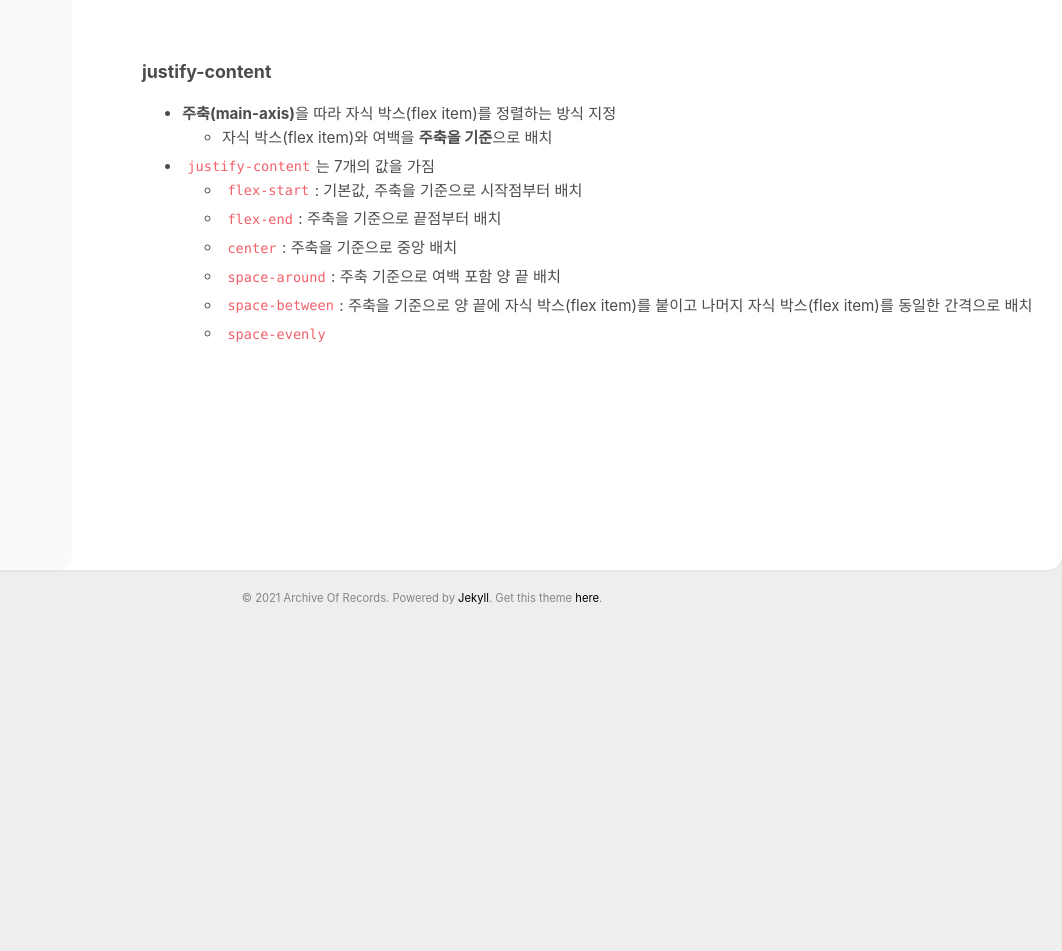
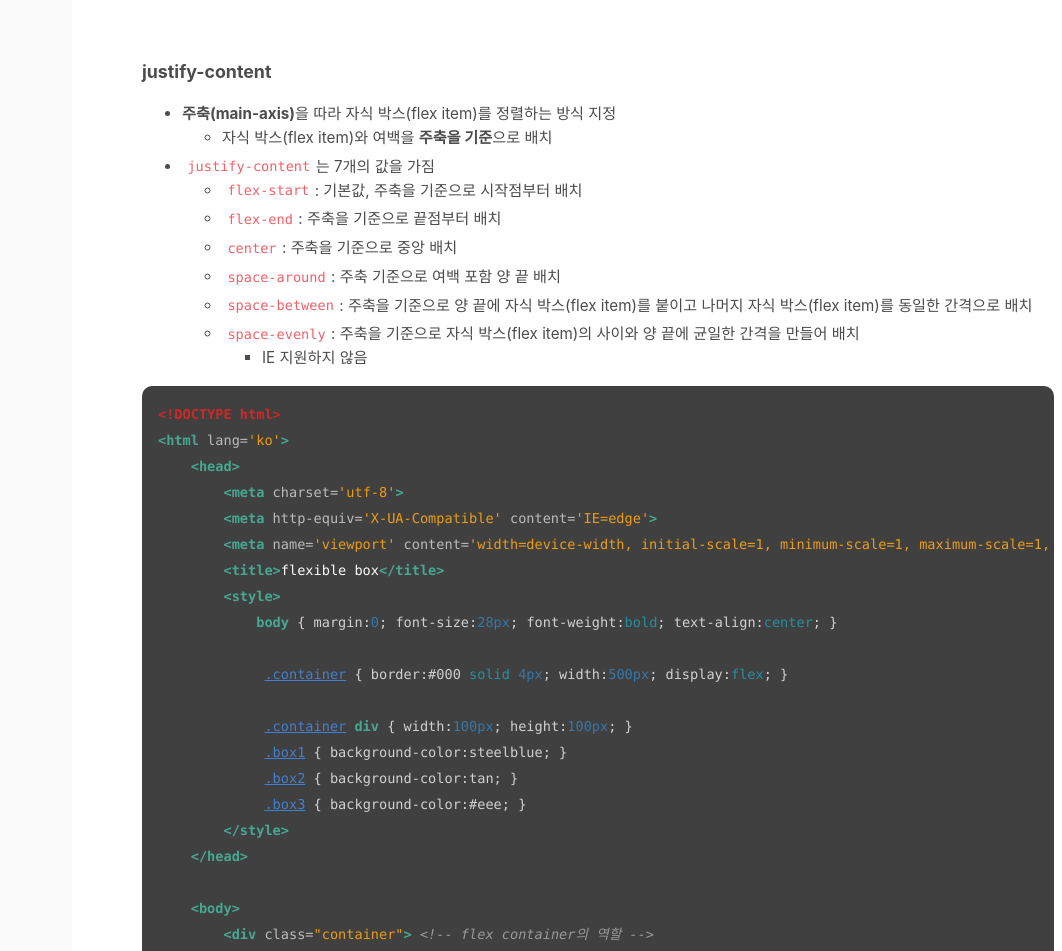
Before and after one commit to absolutelyfullycapable/absolutelyfullycapable.github.io, a Jekyll site: the page built from _posts/2021-02-06-css3-flexible-box.md, in a window 1280 px wide and 1400 px high, scrolled down 7495 px. Shown: the top 951 px of the window, without its empty margins (218-1280 px from the left). Built offline with Jekyll 4.4.1, drawn with Linux system fonts in a browser that asks for light colours; before the commit the page ends 8125 px from its top, so only the background shows below that; some of the changed text lies outside the part shown.

Commit message:
add contents

````diff
--- a/_posts/2021-02-06-css3-flexible-box.md
+++ b/_posts/2021-02-06-css3-flexible-box.md
@@ -180,7 +180,7 @@ comments: true
 - 자식 박스(flex item)의 방향과 여러 줄 배치를 동시에 지정하는 속성
 - `flex-flow:(flex-direction 값) (flex-wrap 값);`으로 작성
 - ex) `flex-wrap` 예시 코드에 `flex-flow:row-reverse wrap` 작성 시
-    ![result](https://img1.daumcdn.net/thumb/R1280x0/?scode=mtistory2&fname=https%3A%2F%2Fblog.kakaocdn.net%2Fdn%2Fv1dRT%2FbtqVh7QXXRm%2FkIg5n7IUx3ef2dgfqVZQo1%2Fimg.png)
+![result](https://img1.daumcdn.net/thumb/R1280x0/?scode=mtistory2&fname=https%3A%2F%2Fblog.kakaocdn.net%2Fdn%2Fv1dRT%2FbtqVh7QXXRm%2FkIg5n7IUx3ef2dgfqVZQo1%2Fimg.png)
 
 <br>
 
@@ -198,4 +198,61 @@ comments: true
     - `center`: 주축을 기준으로 중앙 배치
     - `space-around`: 주축 기준으로 여백 포함 양 끝 배치
     - `space-between`: 주축을 기준으로 양 끝에 자식 박스(flex item)를 붙이고 나머지 자식 박스(flex item)를 동일한 간격으로 배치
-    - `space-evenly`
+    - `space-evenly`: 주축을 기준으로 자식 박스(flex item)의 사이와 양 끝에 균일한 간격을 만들어 배치
+        - IE 지원하지 않음
+
+```html
+<!DOCTYPE html>
+<html lang='ko'>
+    <head>
+        <meta charset='utf-8'>
+        <meta http-equiv='X-UA-Compatible' content='IE=edge'>
+        <meta name='viewport' content='width=device-width, initial-scale=1, minimum-scale=1, maximum-scale=1, user-scalable=no'>
+        <title>flexible box</title>
+        <style>
+            body { margin:0; font-size:28px; font-weight:bold; text-align:center; }
+
+             .container { border:#000 solid 4px; width:500px; display:flex; }
+
+             .container div { width:100px; height:100px; }
+             .box1 { background-color:steelblue; }
+             .box2 { background-color:tan; }
+             .box3 { background-color:#eee; }
+        </style>
+    </head>
+
+    <body>
+        <div class="container"> <!-- flex container의 역할 -->
+            <div class="box1">box1</div> <!-- flex item의 역할 -->
+            <div class="box2">box2</div> <!-- flex item의 역할 -->
+            <div class="box3">box3</div> <!-- flex item의 역할 -->
+        </div>
+    </body>
+</html>
+```
+
+일 때
+
+1) `flex-start`
+
+![result](https://img1.daumcdn.net/thumb/R1280x0/?scode=mtistory2&fname=https%3A%2F%2Fblog.kakaocdn.net%2Fdn%2FbCclKf%2FbtqV8Fr9kW2%2FpJCPvfhQNGbBi4y9IZdVP1%2Fimg.png)
+
+2) `flex-end`
+
+![result](https://img1.daumcdn.net/thumb/R1280x0/?scode=mtistory2&fname=https%3A%2F%2Fblog.kakaocdn.net%2Fdn%2FdzToIC%2FbtqV2WVxhAc%2FUEdDjKkQ9B4XWp01jKJPBk%2Fimg.png)
+
+3) `center`
+
+![result](https://img1.daumcdn.net/thumb/R1280x0/?scode=mtistory2&fname=https%3A%2F%2Fblog.kakaocdn.net%2Fdn%2Fdhvrv3%2FbtqV36cvKuL%2FMZvuIspd9lxUH2isUuSUrk%2Fimg.png)
+
+4) `space-around`
+
+![result](https://img1.daumcdn.net/thumb/R1280x0/?scode=mtistory2&fname=https%3A%2F%2Fblog.kakaocdn.net%2Fdn%2FuNaQ2%2FbtqVV23Pa7y%2F7SEFmKHkapQHeuvM0Ruzo1%2Fimg.png)
+
+5) `space-between`
+
+![result](https://img1.daumcdn.net/thumb/R1280x0/?scode=mtistory2&fname=https%3A%2F%2Fblog.kakaocdn.net%2Fdn%2FbXEoU9%2FbtqV08ITlrZ%2Foxc9TkviTIPS59PtZhK49K%2Fimg.png)
+
+6) `space-evenly`
+
+![result](https://img1.daumcdn.net/thumb/R1280x0/?scode=mtistory2&fname=https%3A%2F%2Fblog.kakaocdn.net%2Fdn%2FtHpwJ%2FbtqV0FmHmxF%2FgGN4e9a5MGsVMfS4bhSzl1%2Fimg.png)
````
Also changed, not shown: other parts of _posts/2021-02-06-css3-flexible-box.md (+1 -1 lines).
